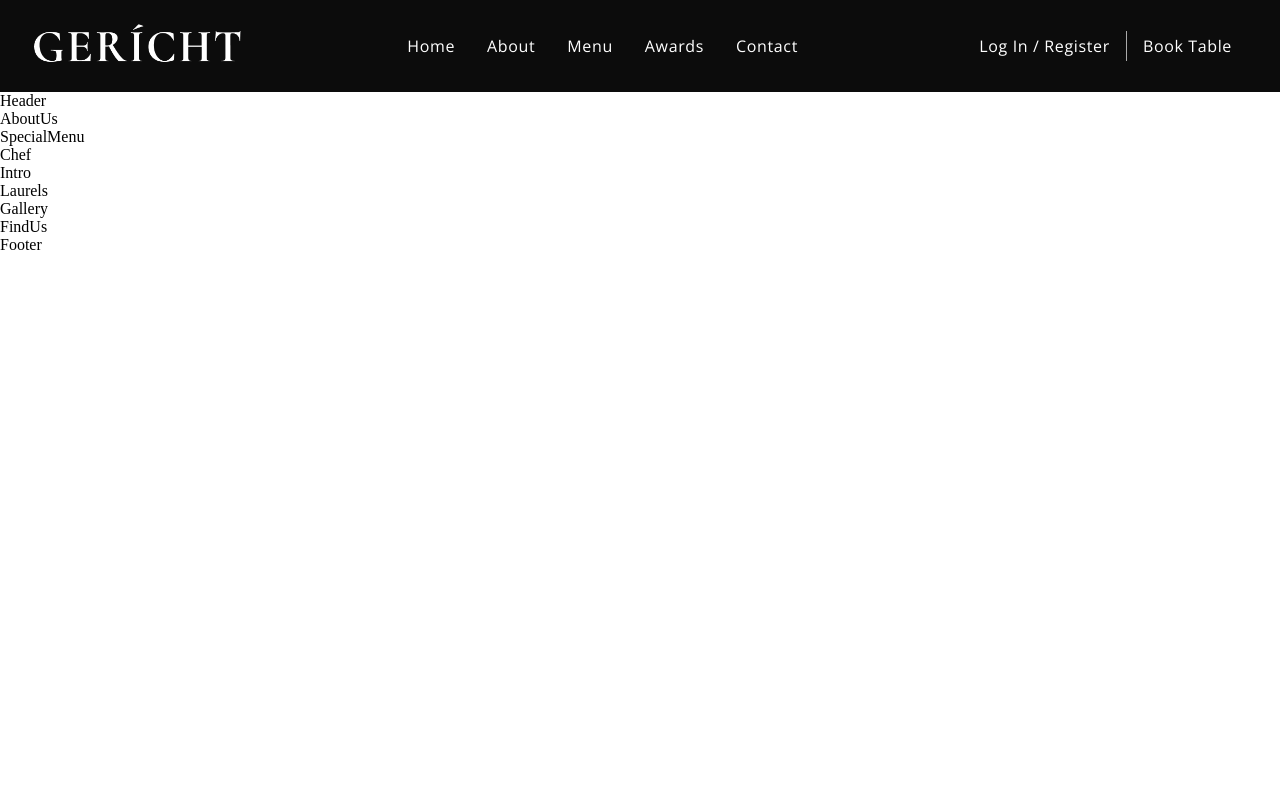
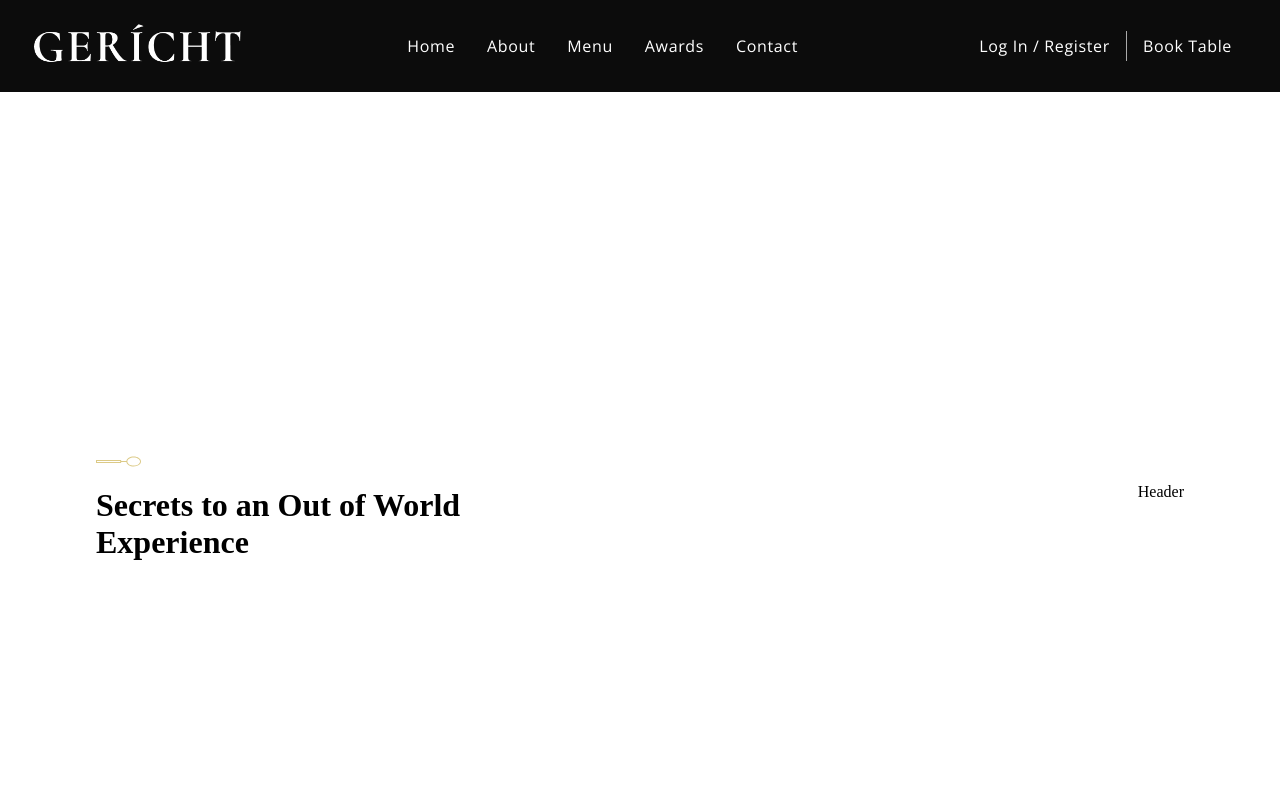
Before and after one commit to jyeung-se/jacques_boba, a React (Create React App) app: page / in a window 1280 px wide. Shown: the top 800 px of the page. Built offline with nearby package versions, Linux system fonts and the light colour scheme; a web font is replaced by a local one.

Commit message:
started header and subheader components.

```diff
--- a/src/components/Navbar/Navbar.jsx
+++ b/src/components/Navbar/Navbar.jsx
@@ -43,7 +43,7 @@
 
       </div>
     </nav>
-  );
+  )
 }
 
 export default Navbar;
--- a/src/components/SubHeading/SubHeading.jsx
+++ b/src/components/SubHeading/SubHeading.jsx
@@ -1,8 +1,11 @@
 import React from 'react';
 
-const SubHeading = () => (
-  <div>
-    SubHeading
+import { images } from '../../constants'
+
+const SubHeading = ({ title }) => (
+  <div style={{ marginBottom: '1rem'}}>
+    <p className='p__cormorant'>TITLE</p>
+    <img src={images.spoon} alt='spoon' className='spoon__img' />
   </div>
 );
 
--- a/src/container/Header/Header.jsx
+++ b/src/container/Header/Header.jsx
@@ -1,9 +1,19 @@
-import React from 'react';
+import React from 'react'
 
-import './Header.css';
+import { SubHeading } from '../../components'
+import { images } from '../../constants'
+import './Header.css'
 
 const Header = () => (
-  <div>
+  <div className='app__header app__wrapper section__padding' id='home'>
+    <div className='app__wrapper_info'>
+      <SubHeading title='Chase the new flavor' />
+      <h1 className='app__header-h1'>Secrets to an Out of World Experience</h1>
+    </div>
+
+    <div className='app__wrapper_img'>
+
+    </div>
     Header
   </div>
 );
```
